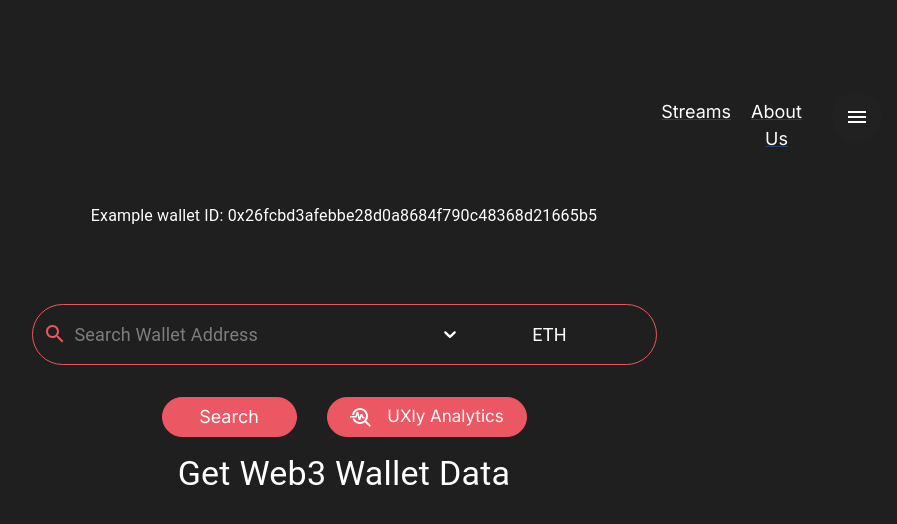
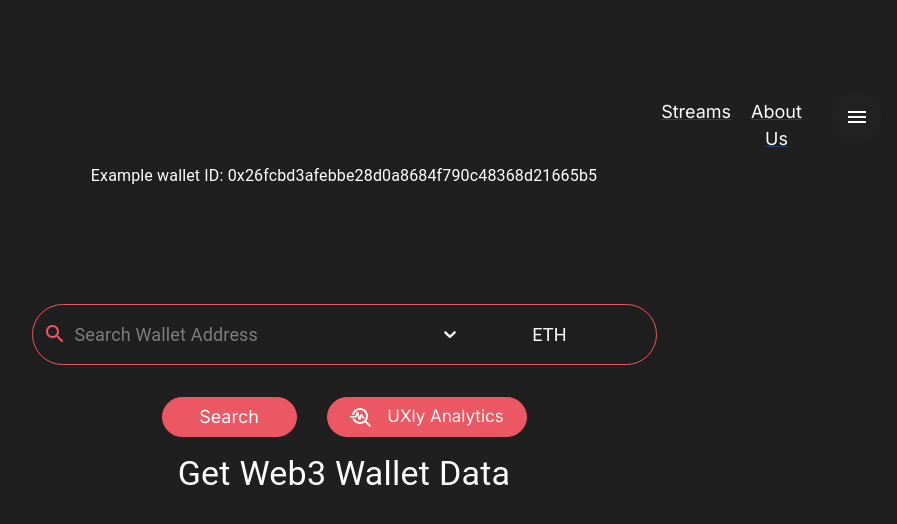
Before and after one commit to uxly-analytics/uxly_analytics_frontend2, a React (Create React App) app: page /home in a window 1280 px wide. Shown: the top 524 px of the page, without its empty margins (296-1193 px from the left). Built offline with nearby package versions, Linux system fonts and the light colour scheme.

Commit message:
Fixed_search_alignment
Fixed original search bar alignment on y-axis. Note: alignment is currently dependent on example wallet ID text - once deleted, position of search will need to be adjusted.

```diff
--- a/src/Components/HomePage/Home.tsx
+++ b/src/Components/HomePage/Home.tsx
@@ -65,16 +65,16 @@ function Home() {
   return (
     <div className="app-container">
       <div className={`app-container ${isSearchInHeader ? 'search-active' : ''}`}>
+
     <section className="header-section">
       <Header />
     </section>
 
     <div className="center-content" >
       <div className={`search-area ${isSearchInHeader ? 'move-up' : ''}`}>
-        <Typography variant="subtitle1" color="white" mb={-10}>
+      <Typography variant="subtitle1" color="white" mt={-5} mb={-5}>
           Example wallet ID: 0x26fcbd3afebbe28d0a8684f790c48368d21665b5
         </Typography>
-
         <Search
           className={isSearchInHeader ? "search-in-header" : "search-default"}
           onSearchSubmit={(searchValue) => handleSearchSubmit(searchValue, selectedChain)}
```
